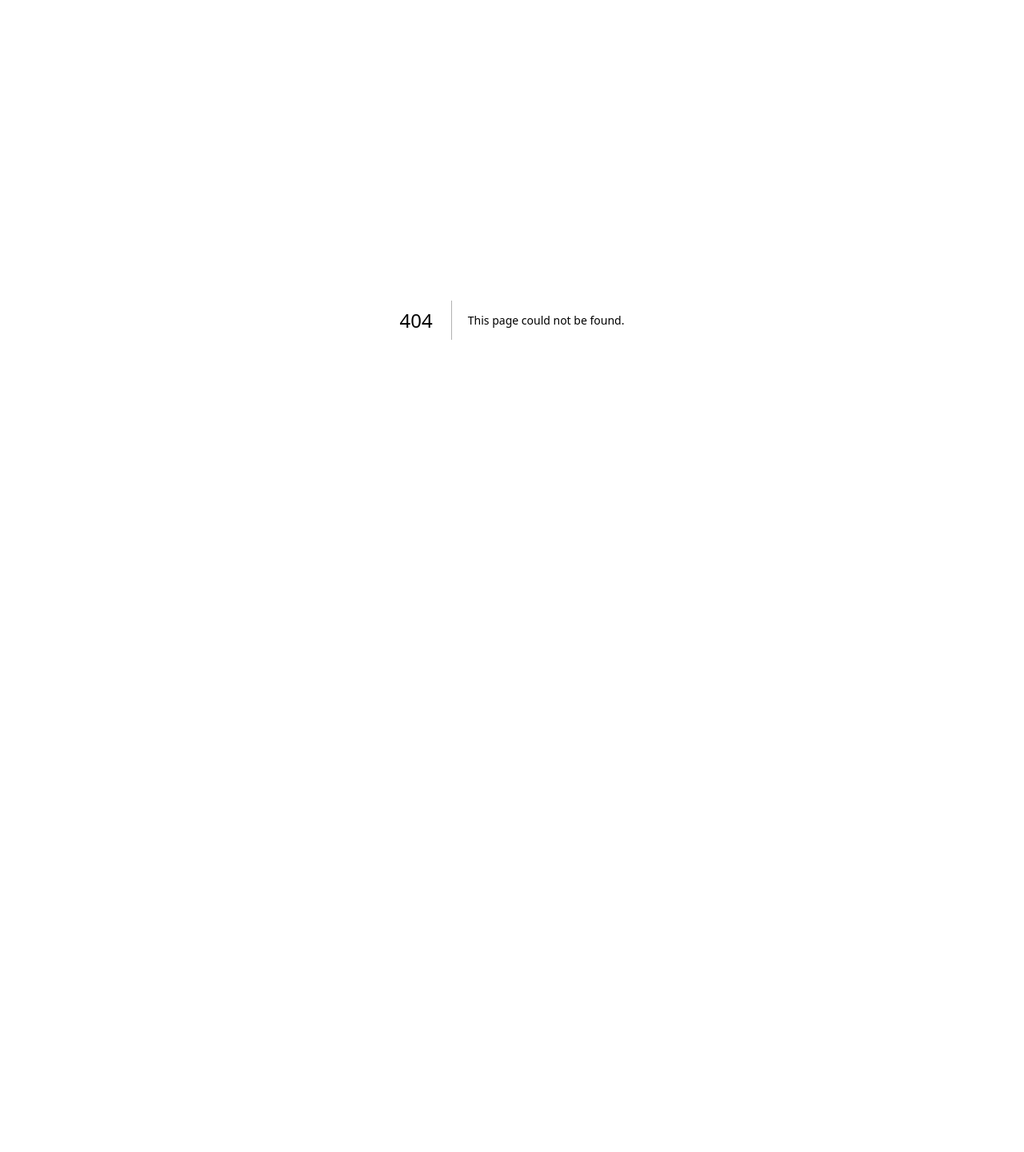
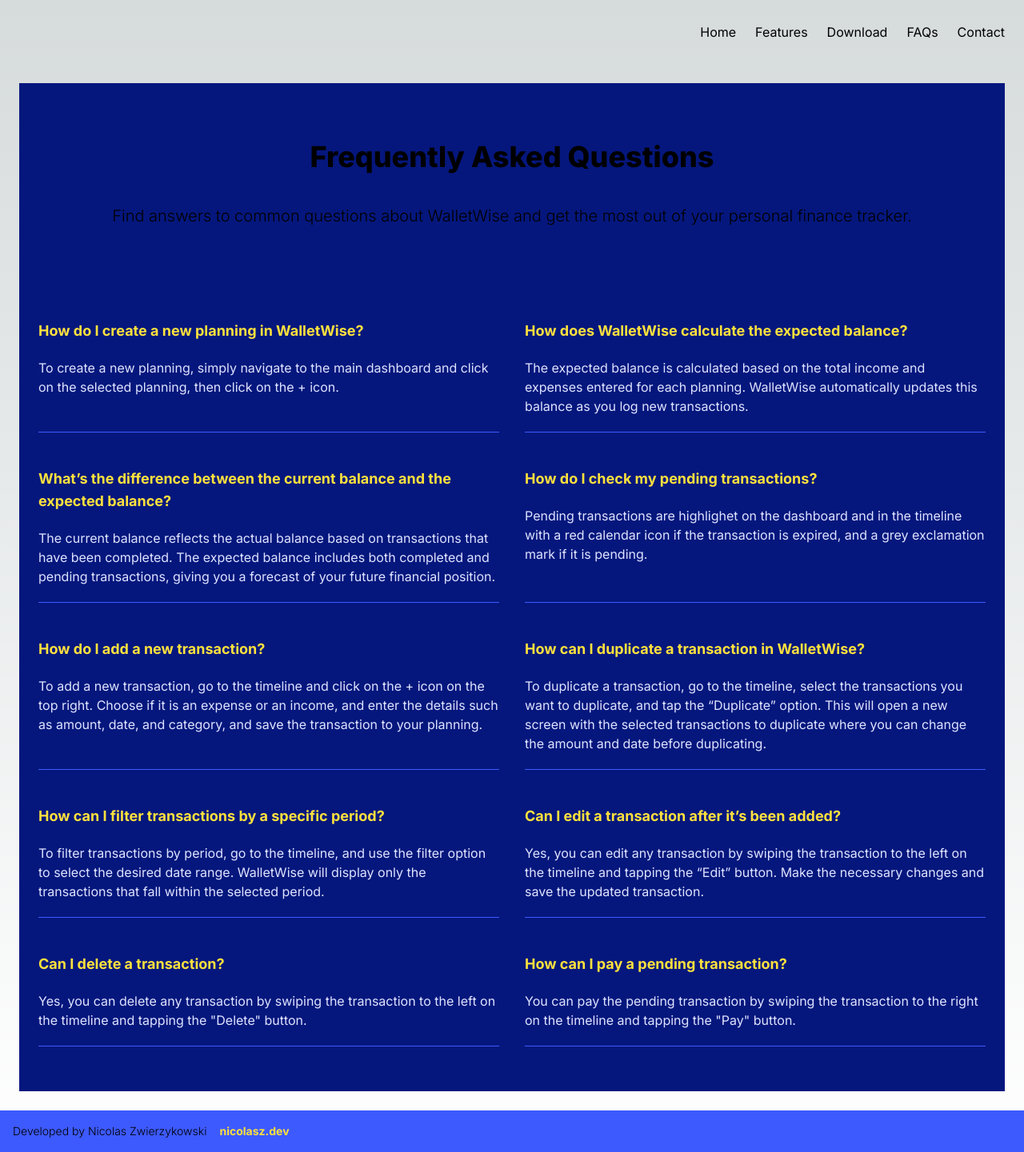
Before and after one commit to nicolaszwier/wallet-wise-landing, a Next.js app: page /frequently-asked-questions in a window 1280 px wide. Before the commit this address had no page. Shown: the whole page at 80% size. Before the commit the page ends 800 px from the top, so only its background shows below. Built offline with nearby package versions, Linux system fonts and the light colour scheme.

Commit message:
feat: added new faqs page

```diff
--- /dev/null
+++ b/src/app/frequently-asked-questions/page.tsx
@@ -0,0 +1,78 @@
+
+import Footer from "@/components/footer";
+import Header from "@/components/header";
+import { Faq } from "@/model/Faq";
+
+export default function Faqs() {
+
+  const faqsData: Faq[] = [
+    {
+      question: 'How do I create a new planning in WalletWise?',
+      answer: 'To create a new planning, simply navigate to the main dashboard and click on the selected planning, then click on the + icon.'
+    },
+    {
+      question: 'How does WalletWise calculate the expected balance?',
+      answer: 'The expected balance is calculated based on the total income and expenses entered for each planning. WalletWise automatically updates this balance as you log new transactions.'
+    },
+    {
+      question: 'What’s the difference between the current balance and the expected balance?',
+      answer: 'The current balance reflects the actual balance based on transactions that have been completed. The expected balance includes both completed and pending transactions, giving you a forecast of your future financial position.'
+    },
+    {
+      question: 'How do I check my pending transactions?',
+      answer: 'Pending transactions are highlighet on the dashboard and in the timeline with a red calendar icon if the transaction is expired, and a grey exclamation mark if it is pending.'
+    },
+    {
+      question: 'How do I add a new transaction?',
+      answer: 'To add a new transaction, go to the timeline and click on the + icon on the top right. Choose if it is an expense or an income, and enter the details such as amount, date, and category, and save the transaction to your planning.'
+    },
+    {
+      question: 'How can I duplicate a transaction in WalletWise?',
+      answer: 'To duplicate a transaction, go to the timeline, select the transactions you want to duplicate, and tap the “Duplicate” option. This will open a new screen with the selected transactions to duplicate where you can change the amount and date before duplicating.'
+    },
+    {
+      question: 'How can I filter transactions by a specific period?',
+      answer: 'To filter transactions by period, go to the timeline, and use the filter option to select the desired date range. WalletWise will display only the transactions that fall within the selected period.'
+    },
+    {
+      question: 'Can I edit a transaction after it’s been added?',
+      answer: 'Yes, you can edit any transaction by swiping the transaction to the left on the timeline and tapping the “Edit” button. Make the necessary changes and save the updated transaction.'
+    },
+    {
+      question: 'Can I delete a transaction?',
+      answer: 'Yes, you can delete any transaction by swiping the transaction to the left on the timeline and tapping the "Delete" button.'
+    },
+    {
+      question: 'How can I pay a pending transaction?',
+      answer: 'You can pay the pending transaction by swiping the transaction to the right on the timeline and tapping the "Pay" button.'
+    },
+  ]
+
+  return (
+    <main className="flex md:min-h-screen flex-col items-center m-auto justify-between">
+      <Header />
+      <div className="max-w-7xl flex w-full p-3 lg:p-6 pt-8 gap-8">
+        <div className="w-full flex bg-blue-500 justify-center items-center flex-col p-6 pt-8 pb-14 gap-10">
+          <h1 className="max-w-7xl font-extrabold text-center text-4xl md:mt-10">Frequently Asked Questions</h1>
+          <h2 className="mb-8 lg:mb-16 font-light text-center text-gray-500 dark:text-gray-400 sm:text-xl">
+            Find answers to common questions about WalletWise and get the most out of your personal finance tracker.
+          </h2>
+          <section className="max-w-7xl grid text-center md:mb-0 md:w-full lg:grid-cols-2 gap-8">
+            {faqsData.map((faq, index) => (
+              <div key={index} className="border-b border-blue-400">
+                <h3 className="question-btn flex w-full items-start gap-x-5 justify-between rounded-lg text-left text-yellow text-lg font-bold py-3" data-toggle="answer-1">
+                    <span>{faq.question}</span>
+                    {/* <svg stroke="currentColor" fill="currentColor" stroke-width="0" viewBox="0 0 24 24" className=" mt-1.5 md:mt-0 flex-shrink-0 rotate-180 transform h-5 w-5 text-[#5B5675]" height="1em" width="1em" xmlns="http://www.w3.org/2000/svg"><path d="M16.293 9.293 12 13.586 7.707 9.293l-1.414 1.414L12 16.414l5.707-5.707z"></path></svg> */}
+                </h3>
+                <p className="answer pt-2 pb-5 text-sm lg:text-base text-blue-100 text-left" id="answer-1">
+                  {faq.answer}
+                </p>
+              </div>
+            ))}
+          </section>
+        </div>
+      </div>
+      <Footer />
+    </main>
+  )
+}
--- /dev/null
+++ b/src/model/Faq.ts
@@ -0,0 +1,4 @@
+export interface Faq {
+  question: string
+  answer: string
+}
```
